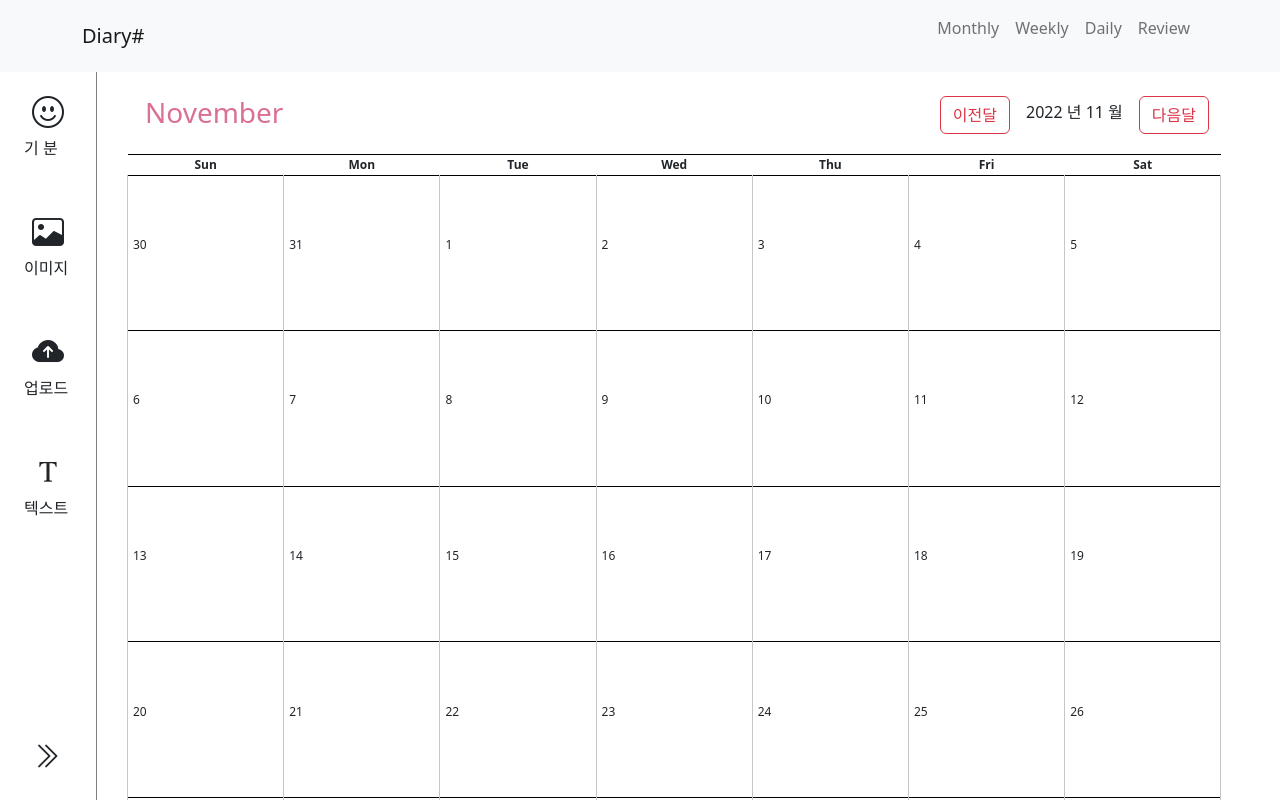
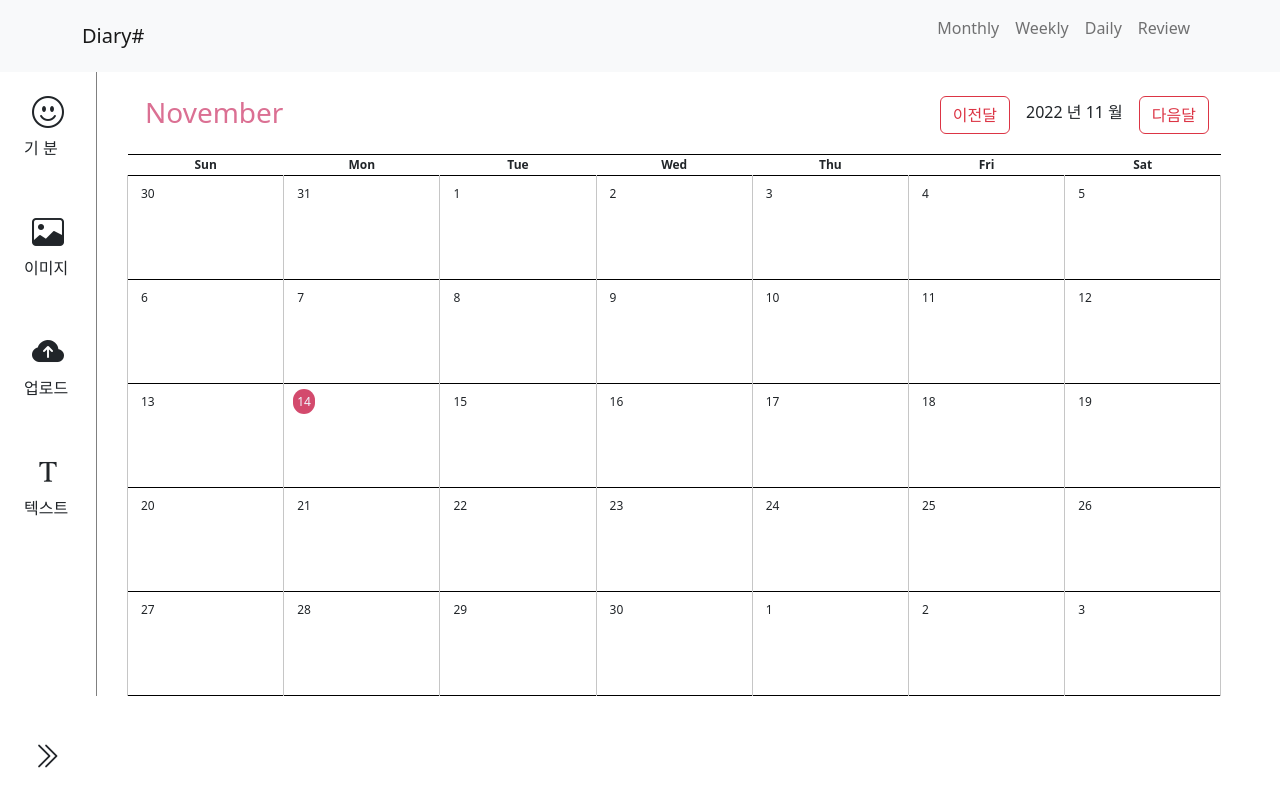
Before and after one commit to Gaboza9/DiaryWeb, a React (Create React App) app: page /monthly in a window 1280 px wide. Shown: the top 800 px of the page. Built offline with nearby package versions, Linux system fonts and the light colour scheme.

Commit message:
달력에 넣은 아이콘 저장

```diff
--- a/src/components/Menu/AddIcon.js
+++ b/src/components/Menu/AddIcon.js
@@ -1,8 +1,10 @@
 import React, {useState} from 'react'
 import {useDrop} from 'react-dnd'
 import MyIcon from './MyIcon'
+import AddText from './AddText'
+import { textAlign } from '@mui/system';
 
-function AddIcon({days }) {
+function AddIcon({days, today }) {
 
     const EmotionList = [ { id:1, url:"bi bi-emoji-angry fs-1"},
                         { id:2, url:"bi bi-emoji-dizzy fs-1"},
@@ -28,19 +30,36 @@ function AddIcon({days }) {
 
     const addImageToBoard = (id) => {
       const emotionList = EmotionList.filter((picture) => id === picture.id);
+      const key = days.format('YYYYMMDD')+"Emotion";
+      localStorage.setItem(key,emotionList[0].url);
       setBoard([emotionList[0]]);
     };
 
-
+    const IsToday =()=>{
+      if(today){
+        return(
+          <span class="px-1 py-1 align-top" style={{backgroundColor: 'rgb(211, 74, 109)', color:'aliceblue'}}>
+            {days.format('D')}</span>
+        )
+      }else{
+        return(
+          <span class="px-1 py-1 align-top" >
+            {days.format('D') }</span>
+        )
+    }
+  }
   return (
-    <div className="Board" ref={drop}>
-    <span class="px-1 py-1">
-        {days.format('D') }</span>
-        {console.log(board)}
-        {board.map((emotion)=> {
-            return  <MyIcon url={emotion.url} id={emotion.id}/>;
-        })}
-    </div>
+    <td key={days.format('YYYYMMDD')} className="Board" ref={drop}>
+      <div class="my-2 mx-2">
+      {IsToday()}
+      </div>
+      <div class="text-center">
+       <MyIcon url={localStorage.getItem(days.format('YYYYMMDD')+"Emotion")}/>
+      </div>
+      <div class="text-center">
+        <AddText day ={days.format('YYYY-MM-DD')}/>
+      </div>
+    </td>
   )
 }
 
--- a/src/components/Menu/AddImage.js
+++ b/src/components/Menu/AddImage.js
@@ -37,6 +37,7 @@ function AddImage({days}) {
 
     const addImageToBoard = (id) => {
       const pictureList = PictureList.filter((picture) => id === picture.id);
+      localStorage.setItem(days.days,pictureList[0].url);
       setBoard([pictureList[0]]);
     };
 
--- a/src/components/Menu/MyIcon.js
+++ b/src/components/Menu/MyIcon.js
@@ -3,7 +3,7 @@ import {useDrag} from "react-dnd"
 
 function MyIcon({id,url}) {
     const [{isDragging}, drag] = useDrag(()=>({
-        type: "icon",
+        type: "item",
         item: {id: id},
         collect: (monitor) => ({
             isDragging: !!monitor.isDragging(),
--- a/src/components/Menu/MyImage.js
+++ b/src/components/Menu/MyImage.js
@@ -3,7 +3,7 @@ import {useDrag} from "react-dnd"
 
 function MyImage({id,url}) {
     const [{isDragging}, drag] = useDrag(()=>({
-        type: "image",
+        type: "item",
         item: {id: id},
         collect: (monitor) => ({
             isDragging: !!monitor.isDragging(),
--- a/src/components/MyCalendar.css
+++ b/src/components/MyCalendar.css
@@ -5,13 +5,12 @@ html, body {
 
 
    .Calendar {
-    height:85%;
+    height:100%;
     width:90%;
     font-size: 1.5vh;
     display: flex;      /* display 설정해줘야 아래 flex로 해주면 direction 선택가능*/
     flex-direction: column;   /* 이건 세로순으로  태그들을 표시함 css*/
     align-items: left;      /*이건 가로 왼쪽 css*/
-    justify-content: center;  /* 이건 세로 중앙 css*/
 
   }
 
@@ -22,7 +21,7 @@ html, body {
   .Calendar table{
     /* display:flex; */
     width:95%;
-    height:100vh;
+    height:100%;
     margin-left: 30px;
   }
   .Calendar table tbody{
@@ -37,6 +36,7 @@ html, body {
     text-align: center;
   }
   .Calendar td{
+      vertical-align : top;
       /* display:flex; */
       justify-content: flex-start;
       border-right:0.5px solid rgb(198, 198, 198);
@@ -46,6 +46,7 @@ html, body {
   }
   .Calendar td span{
       border-radius: 90px;
+      padding:10px;
   }
   #today{
     background-color: rgb(211, 74, 109);
--- a/src/components/MyCalendar.js
+++ b/src/components/MyCalendar.js
@@ -30,17 +30,11 @@ function MyCalendar(props) {
                             //오늘 날짜
                             if(moment().format('YYYYMMDD') === days.format('YYYYMMDD')){
                                 return (
-                                    <td key={days.format('YYYYMMDD')}>
-                                        <AddIcon days={days}/>
-                                        <AddText day ={days.format('YYYY-MM-DD')}/>
-                                    </td>
+                                    <AddIcon days={days} today={true}/>
                                 );
                             }else{
                                 return(
-                                    <td key={days.format('YYYYMMDD')} >
-                                         <AddIcon days={days}/>
-                                         <AddText day ={days.format('YYYY-MM-DD')}/>
-                                    </td>
+                                    <AddIcon days={days} today={false}/>
                                 )
                             }
                         })
--- a/src/pages/Monthly.js
+++ b/src/pages/Monthly.js
@@ -7,7 +7,7 @@ function Monthly() {
         <>
         <div style={{display:'flex', flexDirection:'row', height:'100%'}}>
         <Sidebar/>
-           <MyCalendar/>
+        <MyCalendar/>
         </div>
         </>
       );
```
Also changed, not shown: 1 other file (tests, documents, lock files or other folders).
